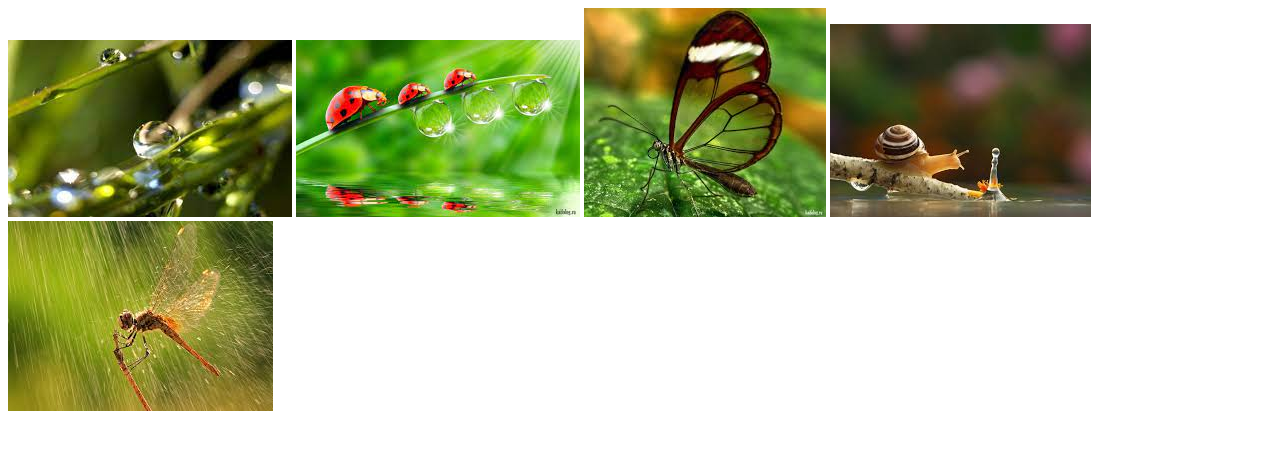
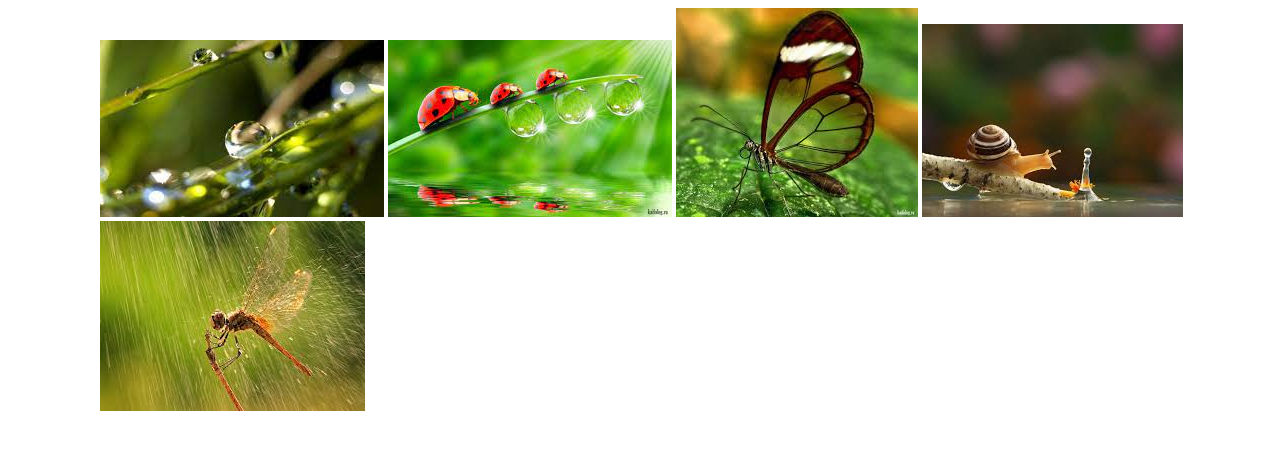
Before and after one commit to natikkr/HW1-GIT, a plain HTML site: page index.html in a window 1280 px wide. Drawn offline with Linux system fonts and the light colour scheme.

Commit message:
style feature3

```diff
--- a/index.html
+++ b/index.html
@@ -6,6 +6,11 @@
     <meta name="viewport" content="width=, initial-scale=1.0">
     <title>Document</title>
 </head>
+<style>
+    body{
+        margin-left: 100px;
+    }
+</style>
 <body>
     <img src="images.jfif" alt="">
     <img src="images (1).jfif" alt="">
```
